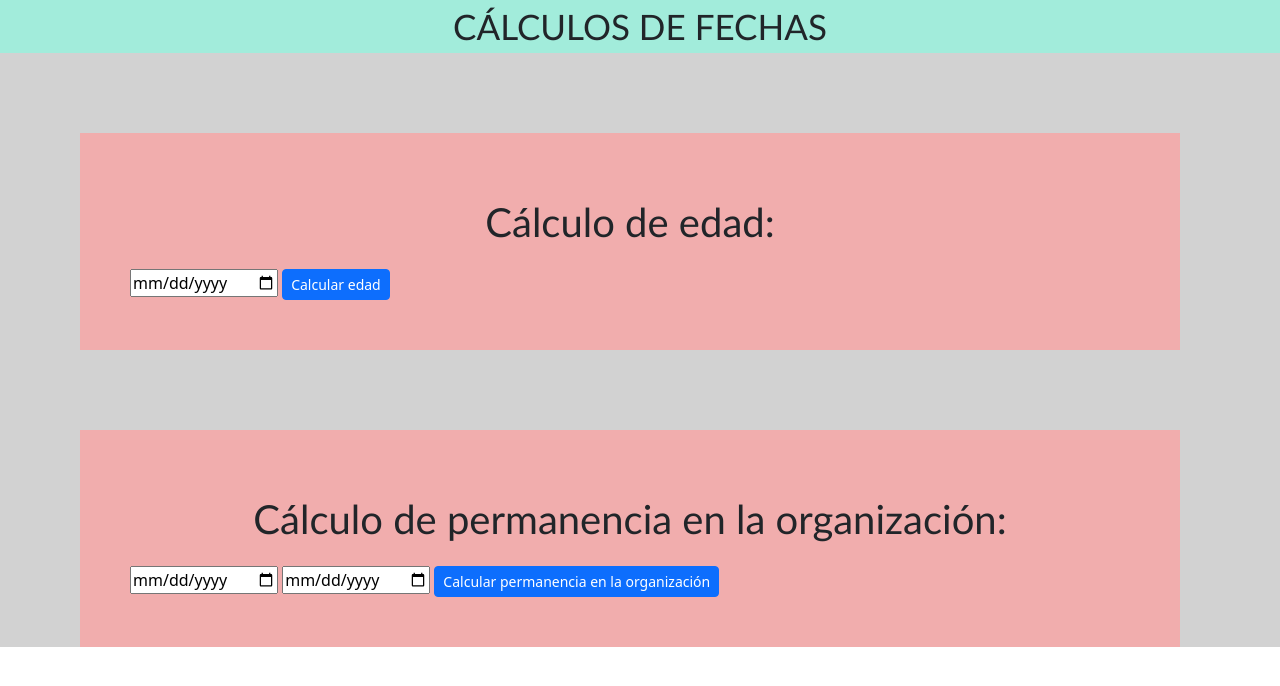
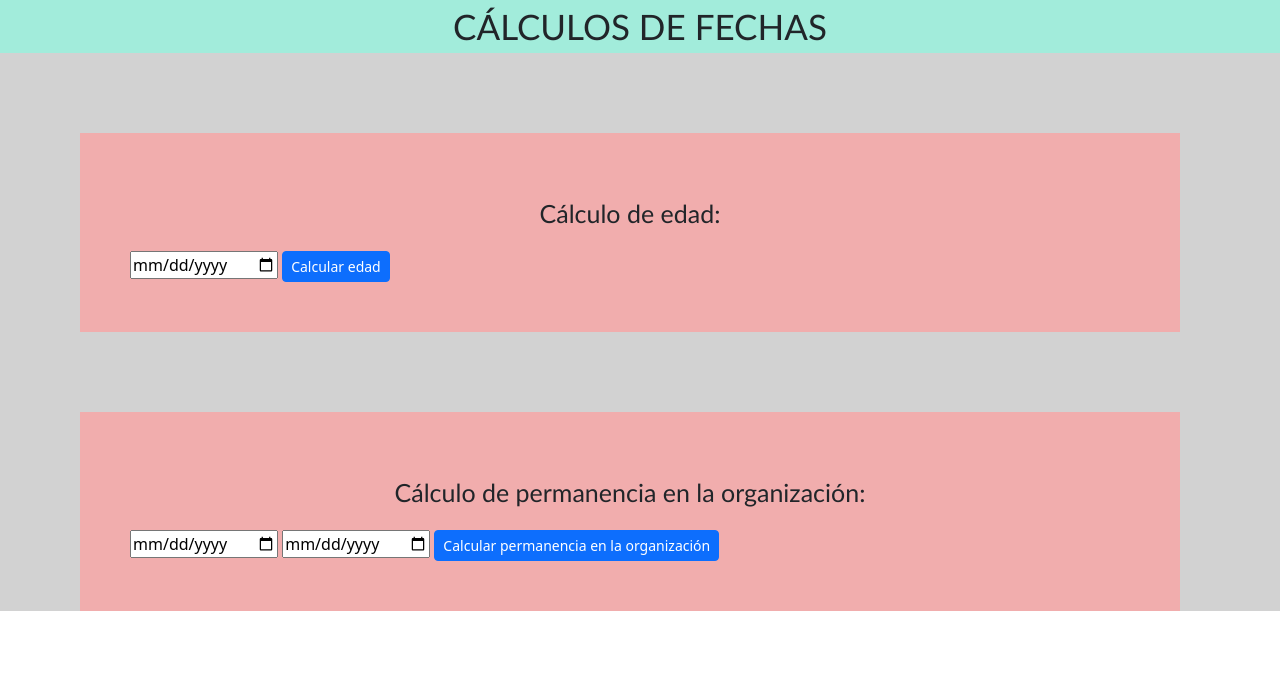
Before and after one commit to Pau-Macaya/grupal_4, a plain HTML site: page index.html in a window 1280 px wide. Drawn offline with nearby package versions, Linux system fonts and the light colour scheme.

Commit message:
stylesheet_edit

```diff
--- a/index.css
+++ b/index.css
@@ -34,11 +34,18 @@ header {
 h1 {
   font-family: "Trebuchet MS", "Lucida Sans Unicode", "Lucida Grande",
     "Lucida Sans", Arial, sans-serif;
-  font-size: 2px;
   text-align: center;
   padding: 15px;
   border-radius: 30px;
   margin: 6px 20px;
+}
+
+.calculoEdad{
+  font-size: 25px;
+}
+
+.calculoPermanencia{
+  font-size: 25px;
 }
 
 #result {
--- a/index.html
+++ b/index.html
@@ -17,7 +17,7 @@
     <main>
       <header>CÁLCULOS DE FECHAS</header>
       <section id="calculoEdad">
-        <h1>Cálculo de edad:</h1>
+        <h1 class="calculoEdad">Cálculo de edad:</h1>
 
         <input type="date" name="user_date" id="user_date" />
         <input
@@ -31,7 +31,7 @@
       <div id="result"></div>
 
       <section id="calculoPermanencia">
-        <h1>Cálculo de permanencia en la organización:</h1>
+        <h1 class="calculoPermanencia">Cálculo de permanencia en la organización:</h1>
         <input
           type="date"
           name="fecha_inicio"
```
